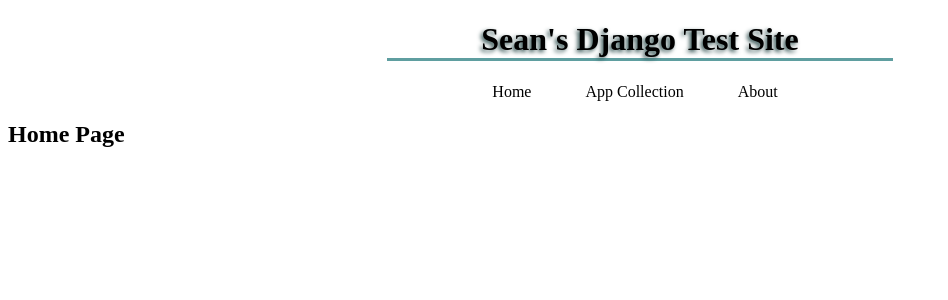
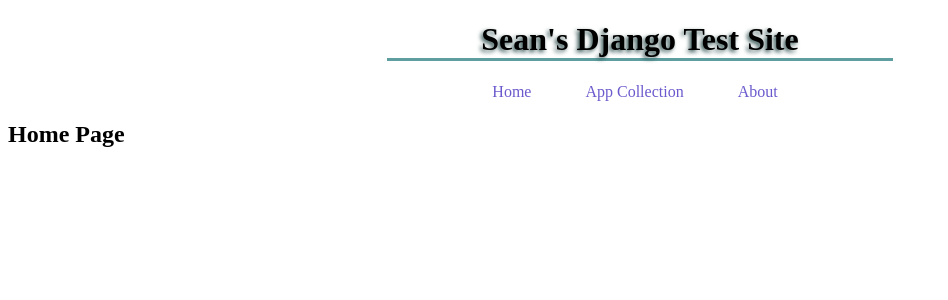
Before and after one commit to seanmclaren/WebAppOne, a Django app: page / in a window 1280 px wide. Shown: the top 300 px of the page, without its empty margins (0-948 px from the left). Run offline with Django 3.2, Linux system fonts and the light colour scheme.

Commit message:
CSS changes

```diff
--- a/SubAppOne/static/CSS/base.css
+++ b/SubAppOne/static/CSS/base.css
@@ -21,9 +21,9 @@
 
 .menu_item>a {
     text-decoration: none;
-    color: #000000;
+    color: slateblue ;
 }
 
 .menu_item>a:hover {
-    text-shadow: -1px 1px 2px #4b7bff;
+    text-shadow: -1px 1px 2px darkgrey;
 }
```
